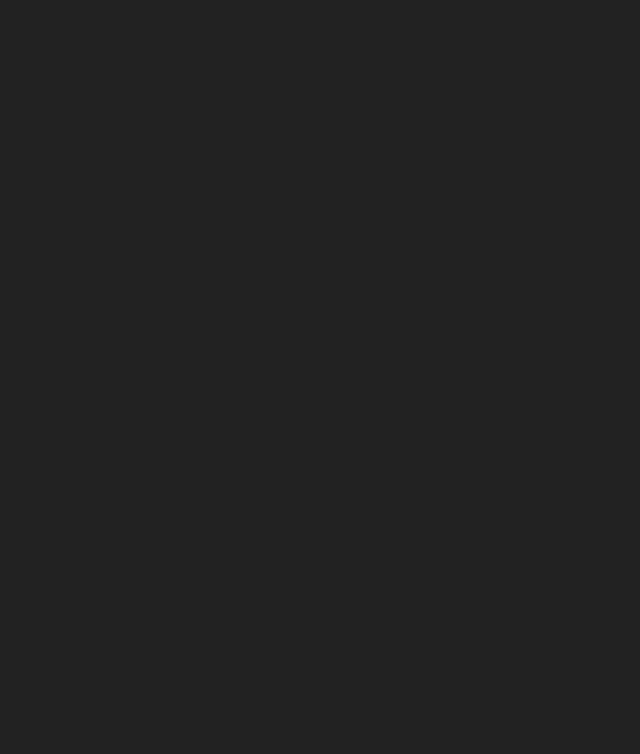
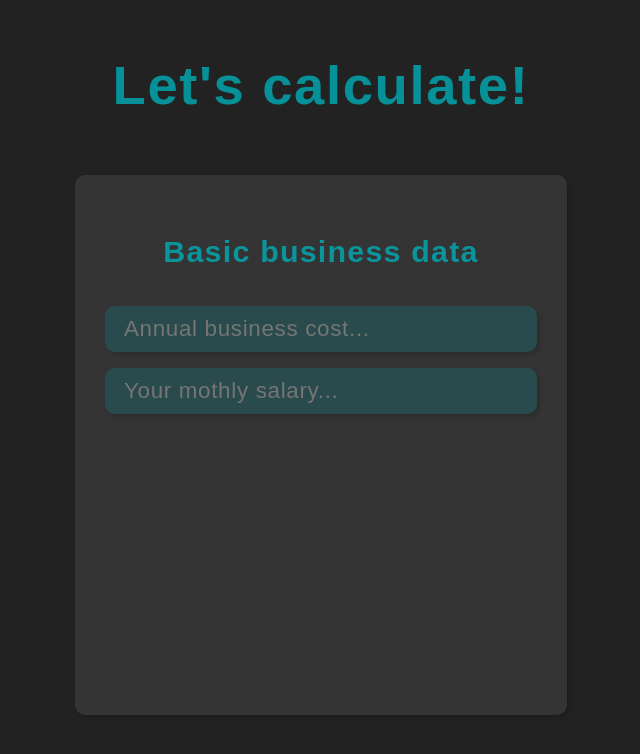
Before and after one commit to SKupisz/business-calculator, a Next.js app: page /calculator in a window 1280 px wide. Shown: the top 754 px of the page, without its empty margins (319-959 px from the left). Built offline with nearby package versions, Linux system fonts and the light colour scheme.

Commit message:
Added the first phase of the data configuration for the calculator section

```diff
--- a/package.json
+++ b/package.json
@@ -6,9 +6,13 @@
     "dev": "next dev",
     "build": "next build",
     "start": "next start",
-    "lint": "next lint"
+    "lint": "next lint --fix"
   },
   "dependencies": {
+    "@emotion/react": "^11.10.5",
+    "@emotion/styled": "^11.10.5",
+    "@mui/icons-material": "^5.10.9",
+    "@mui/material": "^5.10.11",
     "@types/styled-components": "^5.1.26",
     "axios": "^1.1.2",
     "framer-motion": "^7.5.3",
--- a/pages/calculator.tsx
+++ b/pages/calculator.tsx
@@ -1,7 +1,59 @@
 import type { NextPage } from "next";
+import React, { useState, useEffect } from "react";
+import { motion } from "framer-motion";
+
+import NextWeekIcon from '@mui/icons-material/NextWeek';
+
+import { CalculatorHeader, CalculatorContainer, CalculatorCardWrapper, CalculatorCardHeader, CalculatorCardInput,
+    CalculatorNextPageIconWrapper } from "styled/calculator";
 
 const Calculator: NextPage = () => {
-    return <></>
+
+    const [phase, setPhase] = useState<number>(0); // 0 - basic business data, 1 - services, 2 - summary and submitting
+    const [isNextPhaseAvailable, toggleIsNextPhaseAvailable] = useState<boolean>(false);
+
+    const [annualCost, setAnnualCost] = useState<number|undefined>();
+    const [monthlySalary, setMonthlySalary] = useState<number|undefined>();
+
+
+    const validateNumber = (numberToValidate: string, assigningCallback: (newState: number) => void):void => {
+        const operand = parseInt(numberToValidate);
+        numberToValidate === "" ? assigningCallback(undefined) : operand >= 0 ? assigningCallback(operand) : null;
+    }
+
+    useEffect(() => {
+        toggleIsNextPhaseAvailable(annualCost !== undefined && monthlySalary !== undefined);
+    }, [annualCost, monthlySalary]);
+
+    return <>
+        <CalculatorHeader className="block-center">
+            {`Let's calculate!`}
+        </CalculatorHeader>
+        <CalculatorContainer className="block-center">
+            <motion.div animate={{
+                x: phase === 0 ? ["100%", "0%"] : ["0%", "-100%"]
+            }} transition={{
+                duration: 0.4,
+                repeat: 0
+            }}>
+                <CalculatorCardWrapper className="block-center">
+                <CalculatorCardHeader className="block-center">
+                    Basic business data
+                </CalculatorCardHeader>
+                <CalculatorCardInput type="number" name="businessCost" placeholder="Annual business cost..."
+                value={annualCost} onChange={(e: React.ChangeEvent<HTMLInputElement>) => validateNumber(e.currentTarget.value, setAnnualCost)}/>
+                <CalculatorCardInput type="number" name="salary" placeholder="Your mothly salary..."
+                value={monthlySalary} onChange={(e: React.ChangeEvent<HTMLInputElement>) => validateNumber(e.currentTarget.value, setMonthlySalary)}/>
+                {
+                    isNextPhaseAvailable ? <CalculatorNextPageIconWrapper className="block-center">
+                        <NextWeekIcon style={{ color: "inherit", fontSize: "inherit" }} onClick={() => setPhase(1)} />
+                        </CalculatorNextPageIconWrapper> : null
+                }
+            </CalculatorCardWrapper>
+            </motion.div>
+
+        </CalculatorContainer>
+    </>
 };
 
 export default Calculator;
--- /dev/null
+++ b/styled/calculator/index.ts
@@ -0,0 +1,127 @@
+import styled from "styled-components";
+
+export const CalculatorHeader = styled.h1`
+    width: calc(100% - 20px);
+    padding: 10px;
+    text-align: center;
+    font-size: 2.1em;
+    letter-spacing: 0.03em;
+    color: ${(props) => props.theme.color};
+    font-family: ${(props) => props.theme.fontFamily};
+    position: relative;
+    top: 1vh;
+    margin-bottom: 6vh;
+
+    @media screen and (min-width: 320px){
+        font-size: 2.3em;
+    }
+
+    @media screen and (min-width: 425px){
+        width: calc(90% - 20px);
+        font-size: 2.7em;
+    }
+
+    @media screen and (min-width: 768px){
+        width: calc(80% - 20px);
+        font-size: 3.4em;
+    }
+`;
+
+export const CalculatorContainer = styled.section`
+    width: calc(90% - 20px);
+    height: calc(70vh - 20px);
+    padding: 10px;
+    border-radius: 10px;
+    box-shadow: 3px 3px 4px rgba(0,0,0,.15);
+    font-family: ${(props) => props.theme.fontFamily};
+    color: ${(props) => props.theme.color};
+    position: relative;
+    top: 1vh;
+    background: rgba(200,200,200,.1);
+    text-align: center;
+    overflow: hidden;
+
+    @media screen and (min-width: 425px){
+        width: calc(80% - 20px);
+    }
+
+    @media screen and (min-width: 768px){
+        width: calc(60% - 20px);
+    }
+
+    @media screen and (min-width: 1024px){
+        width: calc(40% - 20px);
+    }
+
+    @media screen and (min-width: 1440px){
+        width: calc(30% - 20px);
+    }
+`;
+
+export const CalculatorCardWrapper = styled.div`
+    width: calc(100% - 10px);
+    padding: 5px;
+`;
+
+export const CalculatorCardHeader = styled.h3`
+    width: calc(100% - 10px);
+    padding: 5px;
+    text-align: center;
+    font-size: 1.2em;
+    letter-spacing: 0.04em;
+    position: relative;
+    top: 1vh;
+    margin-bottom: 4vh;
+
+    @media screen and (min-width: 425px){
+        font-size: 1.4em;
+    }
+
+    @media screen and (min-width: 768px){
+        font-size: 1.9em;
+    }
+
+    @media screen and (min-width: 2560px){
+        width: calc(80% - 10px);
+    }
+`;
+
+export const CalculatorCardInput = styled.input`
+    width: calc(100% - 20px);
+    padding: 10px;
+    font-size: 1.4em;
+    text-indent: 0.4em;
+    letter-spacing: 0.03em;
+    font-family: ${(props) => props.theme.fontFamily};
+    color: ${(props) => props.theme.color};
+    background: rgba(3,172,179,.2);
+    border: none;
+    border-radius: 10px;
+    box-shadow: 3px 3px 4px rgba(0,0,0,.15);
+    margin-bottom: 2vh;
+    position: relative;
+    top: 1vh;
+    cursor: pointer;
+    transition: all 0.4s;
+
+    &:hover{
+        filter: brightness(70%);
+    }
+`;
+
+export const CalculatorNextPageIconWrapper = styled.div`
+    width: fit-content;
+    height: fit-content;
+    padding: 10px;
+    color: ${(props) => props.theme.color};
+    text-shadow: 3px 3px 4px rgba(0,0,0,.2);
+    font-size: 3.6em;
+    position: relative;
+    top: 5vh;
+    cursor: pointer;
+    transition: filter 0.4s;
+
+    &:hover{
+        filter: brightness(70%);
+    }
+`;
--- a/styled/landingPage/index.tsx
+++ b/styled/landingPage/index.tsx
@@ -7,7 +7,7 @@
     font-size: 2.1em;
     letter-spacing: 0.03em;
     font-family: ${(props) => props.theme.fontFamily};
-    color: rgba(0,172,183,.8);
+    color: ${(props) => props.theme.color};
     text-shadow: 3px 3px 3px rgba(0,0,0,.15);
     position: relative;
     top: 14vh;
--- a/styled/main.ts
+++ b/styled/main.ts
@@ -17,4 +17,5 @@
 
 export const Styles = {
     fontFamily: "Ubuntu, sans-serif",
+    color: "rgba(0,172,183,.8)"
 };
```
Also changed, not shown: 1 other file (tests, documents, lock files or other folders).
